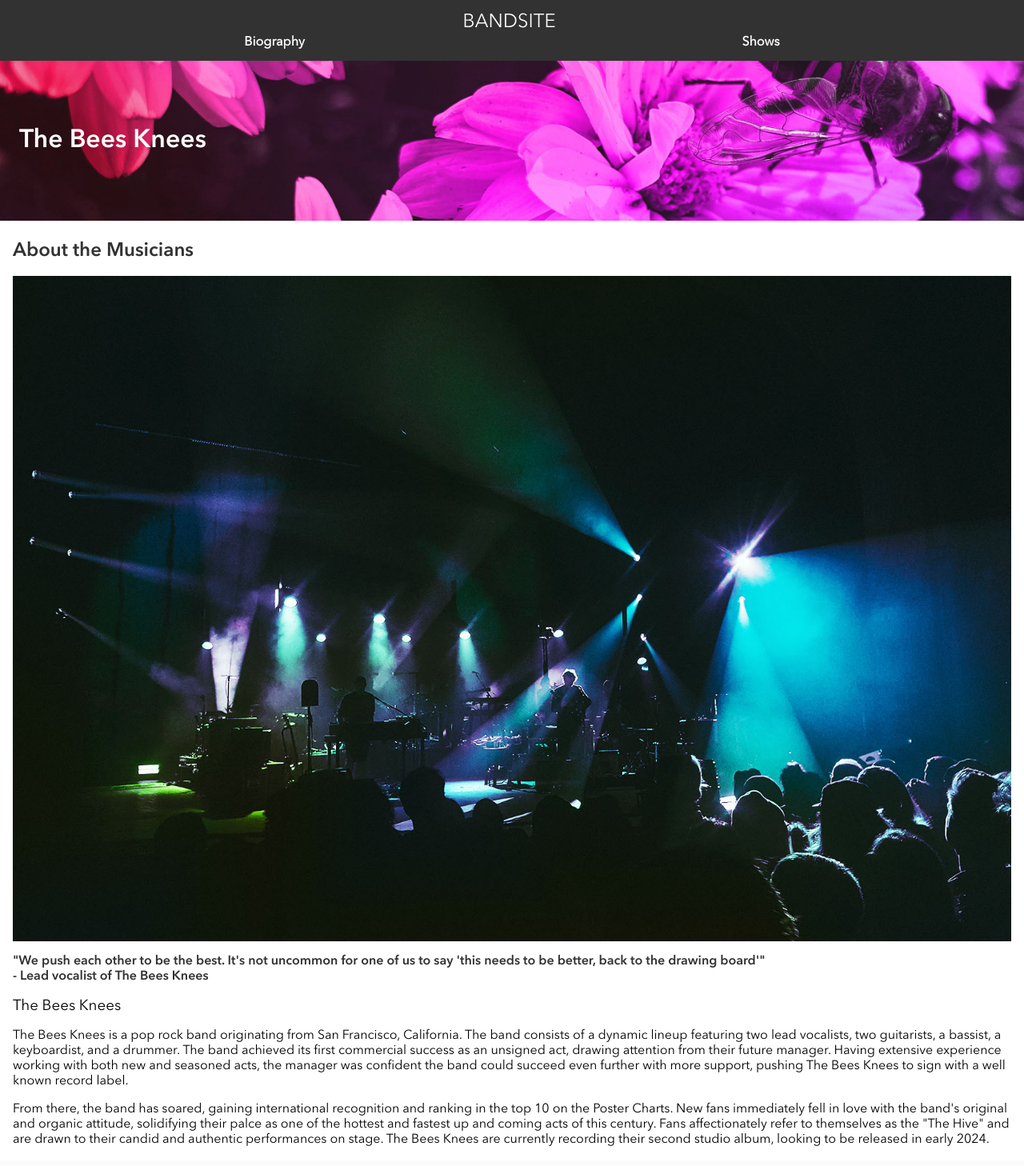
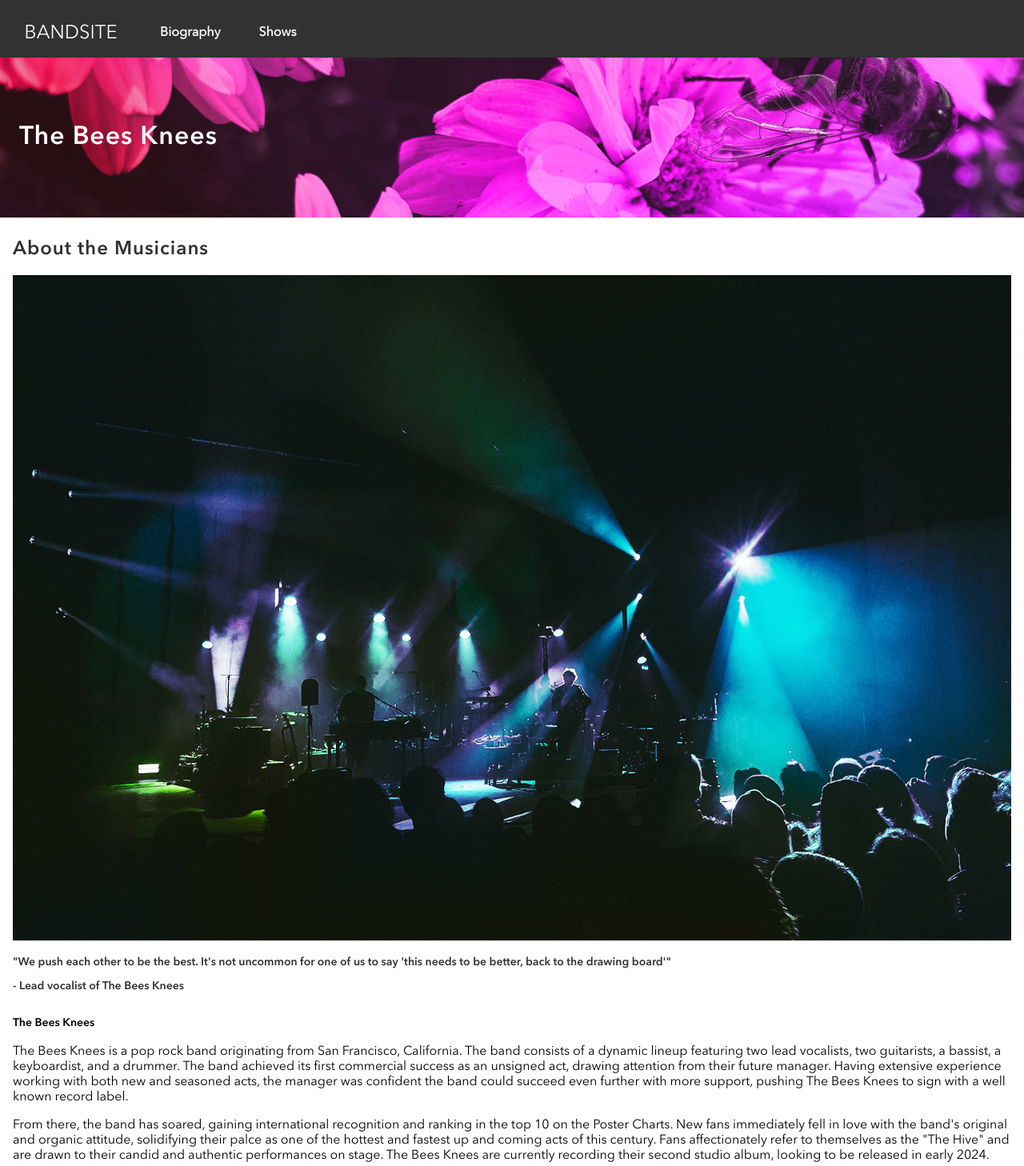
Before and after one commit to cscrim/bandsite, a plain HTML site: page index.html in a window 1280 px wide. Shown: the top 1458 px of the page at 80% size. Drawn offline with Linux system fonts and the light colour scheme; a web font is replaced by a local one.

Commit message:
add nav media query for tablet

```diff
--- a/index.html
+++ b/index.html
@@ -9,10 +9,11 @@
 
   <header>
     <div class="header-container">
-        <a href="#" class="site-logo">
-            <img src="assets/logos/Logo-bandsite.svg" alt="brand logo" />
-        </a>
-    </div>
+        <div class="site-logo__container">
+            <a href="#" class="site-logo">
+             <img src="assets/logos/Logo-bandsite.svg" alt="brand logo" />
+            </a>
+        </div>
 
     <nav class="navbar">
 
@@ -24,7 +25,7 @@
             <a href="#shows" class="navbar__link">Shows</a>
         </div>
     </nav>
-
+    </div>
 
   </header>
   <body>
--- a/styles/bio.scss
+++ b/styles/bio.scss
@@ -32,16 +32,45 @@ header {
     flex-direction: column;
     align-items: center;
     width: 100%;
-    padding: 1rem 1rem 0 1rem;
+    padding: 1.5rem 1rem 0 1rem;
+
+    .site-logo__container {
+        display: flex;
+        justify-content: center;
+        padding-bottom: 0.5rem;
+    }
 
     .header-container {
         display: flex;
+        flex-direction: column;
         justify-content: center;
         width: 100%;
+        padding-bottom: 0.5rem;
 
         .site-logo {
             height: 1.25rem;
             width: 7.5rem;
+        }
+    }
+
+    @media (min-width: 768px) {
+        flex-direction: row;
+        align-items: center;
+        justify-content: flex-start;
+
+        .header-container {
+            flex-direction: row;
+            align-items: center;
+        }
+
+        .site-logo__container {
+            justify-content: flex-start;
+            margin: 0 2rem 0 1rem;
+        }
+
+        .navbar {
+            justify-content: flex-start;
+            gap: 3rem;
         }
     }
 }
@@ -103,6 +132,7 @@ header {
         font-size: 2rem;
         line-height: 2rem;
         padding-left: 0.5rem;
+        letter-spacing: .0625rem;
     }
 }
 
@@ -114,6 +144,9 @@ header {
     font-family: AvenirDemi;
     font-weight: 600;
     color: $bs-black;
+    font-size: 1.5rem;
+    line-height: 2rem;
+    letter-spacing: .0625rem;
 }
 
 .about__image-container {
@@ -133,7 +166,11 @@ header {
 
 .about__quote-container p {
     font-family: AvenirDemi;
+    font-weight: 600;
     color: $bs-black;
+    font-size: .875rem;
+    line-height: 1.375rem;
+    padding-bottom: 0.5rem;
 }
 
 .article__title-container {
@@ -141,8 +178,11 @@ header {
 }
 
 .article-title  {
-    font-family: AvenirRegular;
-    font-weight: 400;
+    font-family: AvenirDemi;
+    font-weight: 600;
+    font-size: .875rem;
+    line-height: 1.375rem;
+
 }
 
 .paragraph-container {
@@ -164,8 +204,13 @@ header {
 }
 
 .gallery__title {
-    font-family: AvenirRegular;
-    font-weight: 400
+    font-family: AvenirDemi;
+    font-weight: 600;
+    font-size: 1.5rem;
+    line-height: 2rem;
+    letter-spacing: .0625rem;
+
+
 }
 
 .gallery__image-container {
@@ -190,10 +235,11 @@ footer {
 
 .footer-title {
     color: $white;
-    font-family: AvenirBold;
-    font-weight: 700;
+    font-family: AvenirDemi;
+    font-weight: 600;
     font-size: 1.5rem;
     line-height: 2rem;
+    letter-spacing: .0625rem;
 }
 
 .footer-socials__wrapper {
@@ -280,3 +326,22 @@ footer {
     line-height: 1.125rem;
     padding-bottom: 2rem;
 }
+
+/*@media (min-width: 768px) {
+
+    .header-container {
+        flex-direction: row;
+        align-items: center;
+        justify-content: space-between;
+    }
+
+    .site-logo__container {
+        justify-content: flex-start;
+    }
+
+    .navbar {
+        justify-content: space-around;
+
+    }
+
+}*/
```
Also changed, not shown: styles/bio.css.
